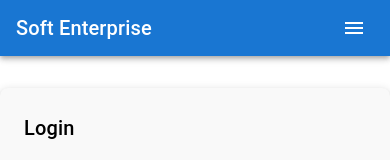
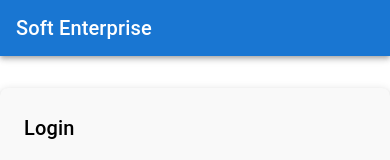
Before and after one commit to Muhammad-Nabeel14/softenterprisebackend, a React (Vite) app: page / in a window 390 px wide. Shown: the top 160 px of the page. Built offline with nearby package versions, Linux system fonts and the light colour scheme.

Commit message:
Update Navbar.jsx

```diff
--- a/src/Navbar.jsx
+++ b/src/Navbar.jsx
@@ -38,13 +38,9 @@ export default function Navbar() {
             flexDirection: isMobile ? 'row' : 'row'
           }}
         >
-          {isMobile && (
-            <IconButton edge="start" color="inherit" aria-label="menu">
-              <MenuIcon />
-            </IconButton>
-          )}
+
           {userId && (
-            <Button color="inherit" onClick={handleLogout} sx={{ display: isMobile ? 'none' : 'block' }}>
+            <Button color="inherit" onClick={handleLogout} sx={{ display: 'block' }}>
               Logout
             </Button>
           )}
```
